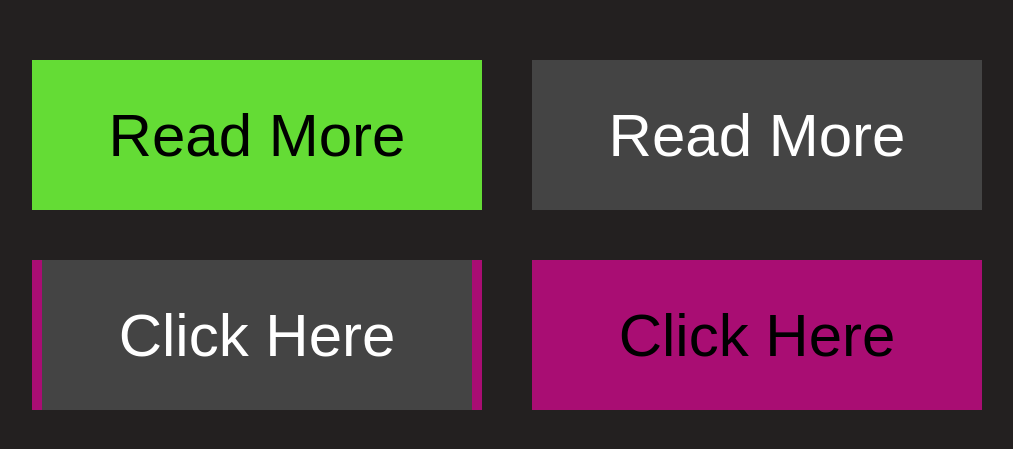
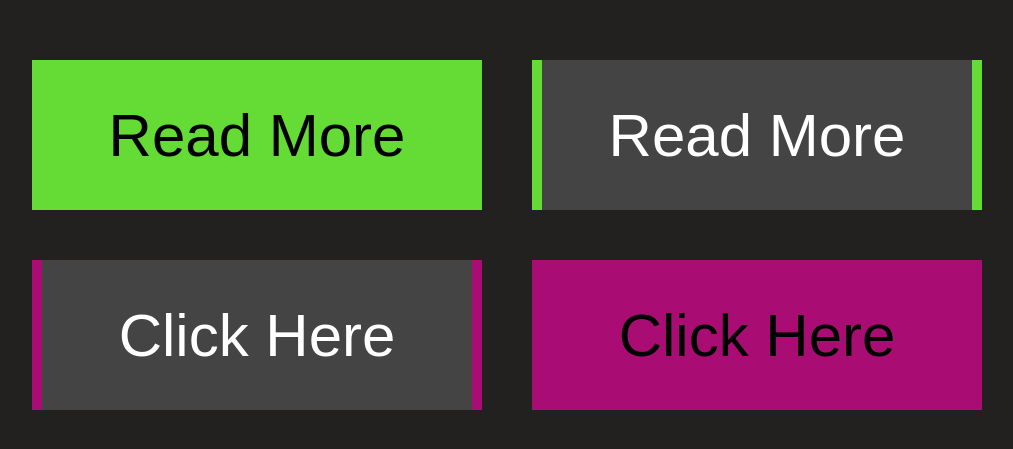
Before and after one commit to UzJaFaR-13/button-hover, a plain HTML site: page index.html in a window 1280 px wide. Shown: the part 165-614 px from the top of the page, without its empty margins (133-1146 px from the left). Drawn offline with Linux system fonts and the light colour scheme.

Commit message:
hover html css button
hover html css button

```diff
--- a/index.html
+++ b/index.html
@@ -40,6 +40,7 @@
             align-items: center;
             font-size: 60px;
             font-family: sans-serif;
+            cursor: pointer;
         }
 
         .button1 {
@@ -58,14 +59,14 @@
             /* background-repeat: no-repeat; */
             /* background-size: 400px 150px; */
             color: white;
-            border-left: 0px solid #64dc35;
-            border-right: 0px solid #64dc35;
+            border-left: 10px solid #64dc35;
+            border-right: 10px solid #64dc35;
         }
 
         .button2:hover {
             background: #64dc35;
-            border-left: 10px solid #444;
-            border-right: 10px solid #444;
+            border-left: 0px solid #444;
+            border-right: 0px solid #444;
         }
 
         .button3 {
```
